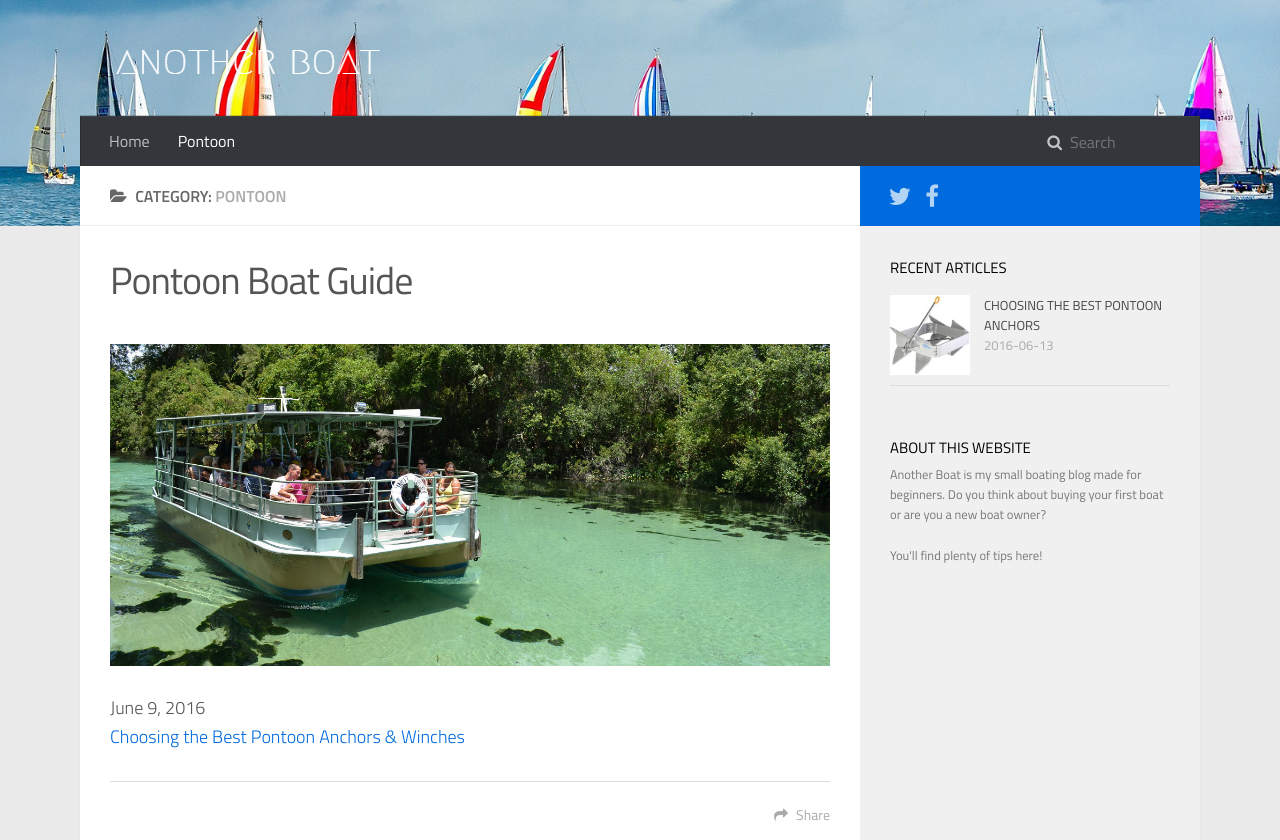
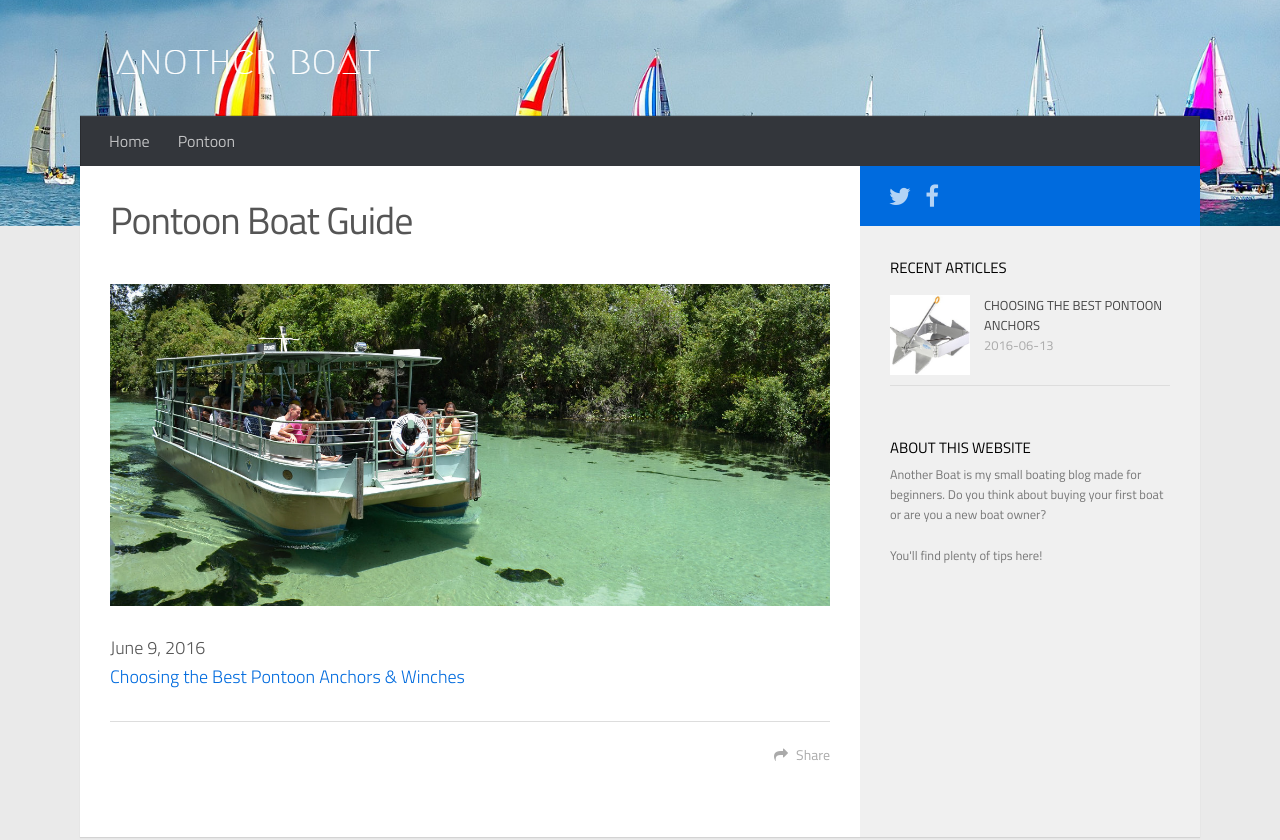
Before and after one commit to KavenA/KavenA.github.io, a plain HTML site: page pontoon/index.html in a window 1280 px wide. Shown: the top 840 px of the page. Drawn offline with Linux system fonts and the light colour scheme.

Commit message:
remove search

```diff
--- a/pontoon/index.html
+++ b/pontoon/index.html
@@ -46,11 +46,6 @@
                                  <a class="main-nav-list-link" href="/pontoon/">Pontoon</a>
                               </li>
                            </ul>
-                           <nav id="sub-nav">
-                              <div id="search-form-wrap">
-                                 <form action="//google.com/search" method="get" accept-charset="UTF-8" class="search-form"><input type="search" name="q" results="0" class="search-form-input" placeholder="Search"><input type="hidden" name="sitesearch" value="http://yoursite.com"></form>
-                              </div>
-                           </nav>
                         </div>
                      </div>
                   </div>
@@ -61,11 +56,6 @@
             <div class="main-body container-inner">
                <div class="main-body-inner">
                   <section id="main">
-                     <div class="main-body-header">
-                        <span class="header">
-                           <i class="icon fa fa-folder-open"></i>Category: <em class="page-title-link">pontoon</em>
-                        </span>
-                     </div>
                      <div class="main-body-content">
                         <article id="page-undefined" class="article article-single article-type-page" itemscope itemprop="blogPost">
                            <div class="article-inner">
@@ -155,7 +145,7 @@
                               </a>
                            </li>
                            <li>
-                              <a class="social-tooltip" title="facebook" href="/" target="_blank">
+                              <a class="social-tooltip" title="facebook" href="https://www.facebook.com/Another-Boat-1550060835303208/" target="_blank">
                               <i class="icon fa fa-facebook"></i>
                               </a>
                            </li>
```
Also changed, not shown: index.html (+1 -6 lines), pontoon/choosing-the-best-pontoon-anchors/index.html (+1 -11 lines).
